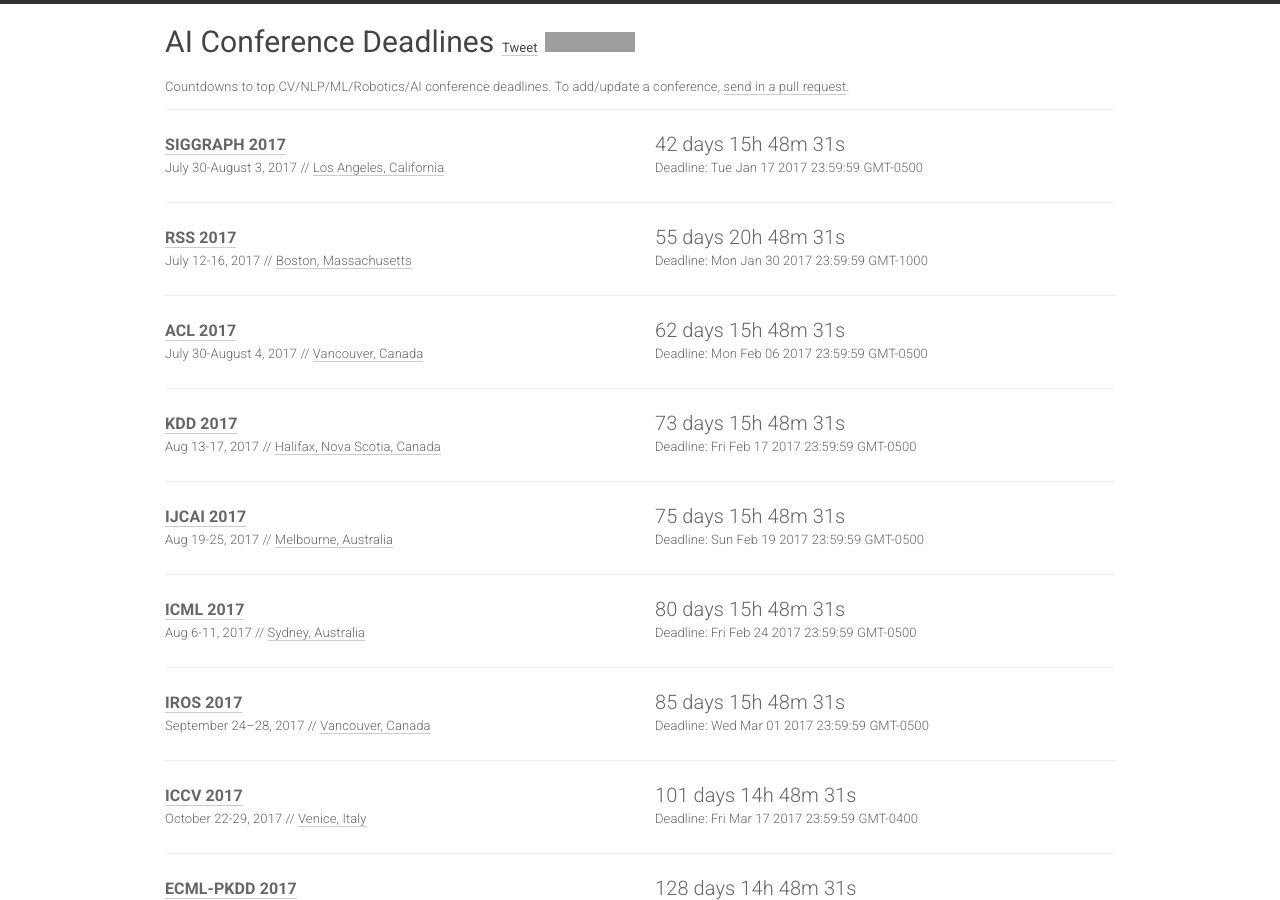
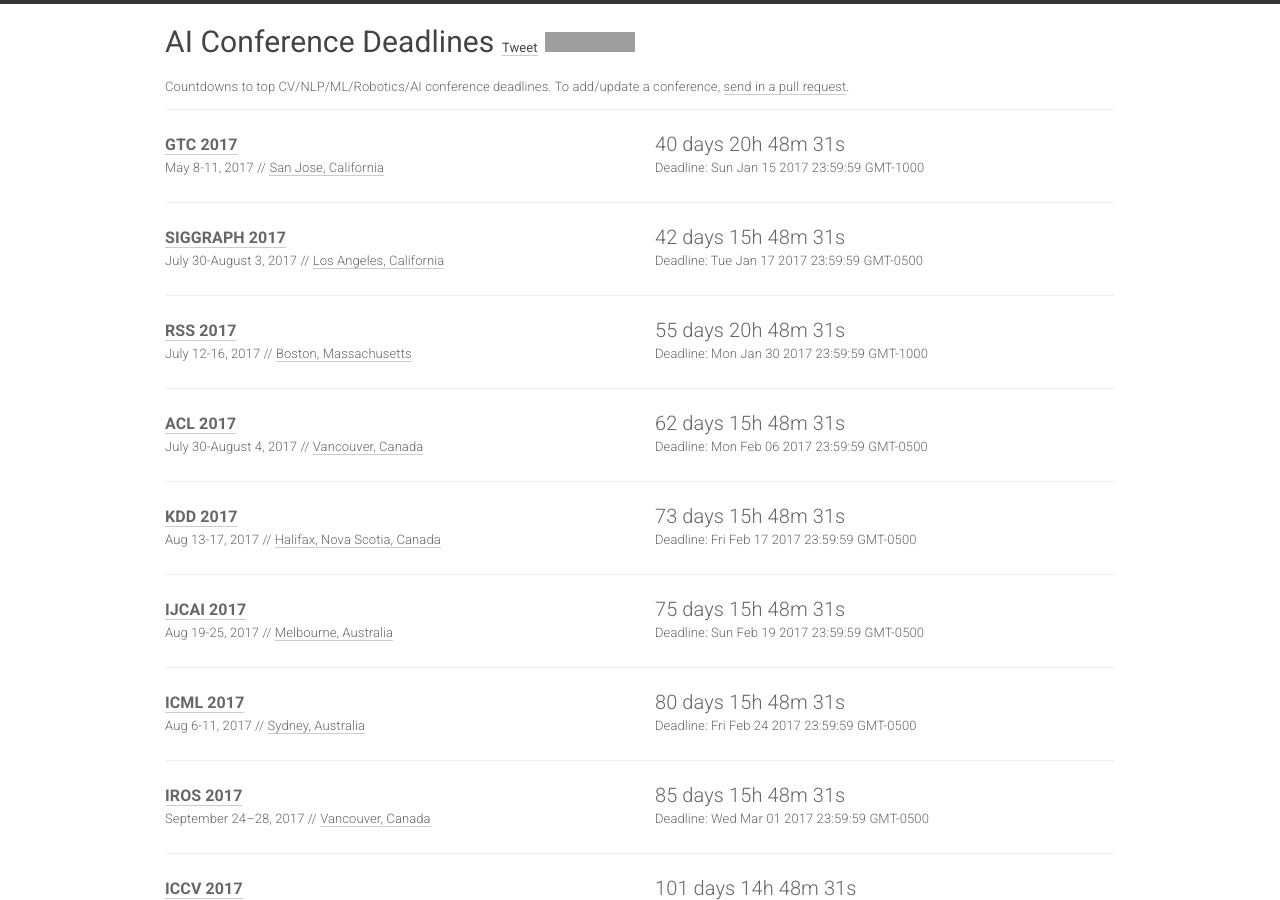
Before and after one commit to paperswithcode/ai-deadlines, a Jekyll site: the page built from index.html, in a window 1280 px wide and 900 px high. Built offline with Jekyll 4.4.1, drawn with Linux system fonts in a browser that asks for light colours; nearby versions of some CDN libraries; comment, search, counter and statistics services are not loaded; grey boxes are pictures that could not be loaded.

Commit message:
Added GTC 2017 conference

```diff
--- a/_data/conferences.yml
+++ b/_data/conferences.yml
@@ -1,4 +1,14 @@
 ---
+- name: GTC
+  year: 2017
+  id: gtc17
+  link: http://www.gputechconf.com/
+  deadline: "2017-01-15 23:59:59"
+  timezone: Pacific/Honolulu
+  date: May 8-11, 2017
+  place: San Jose, California
+  sub: GR
+
 - name: SIGGRAPH
   year: 2017
   id: siggraph17
```
